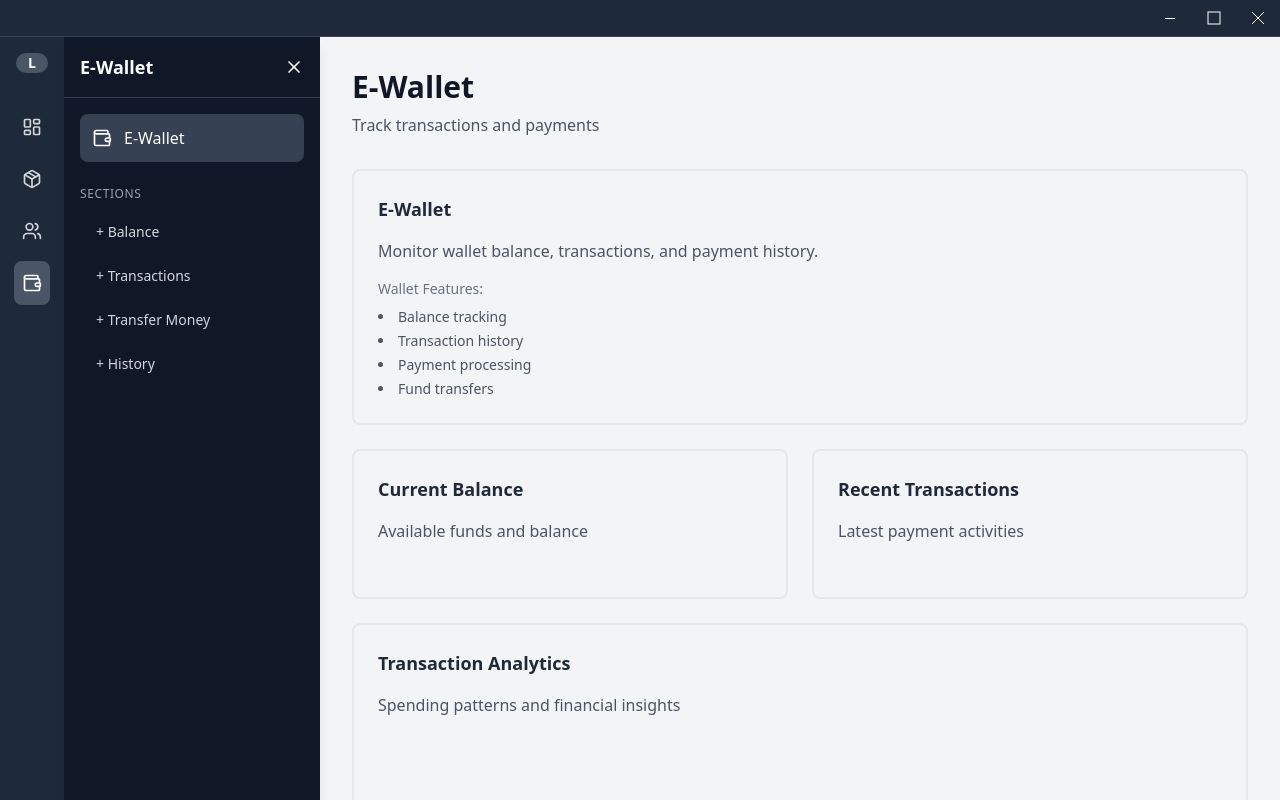
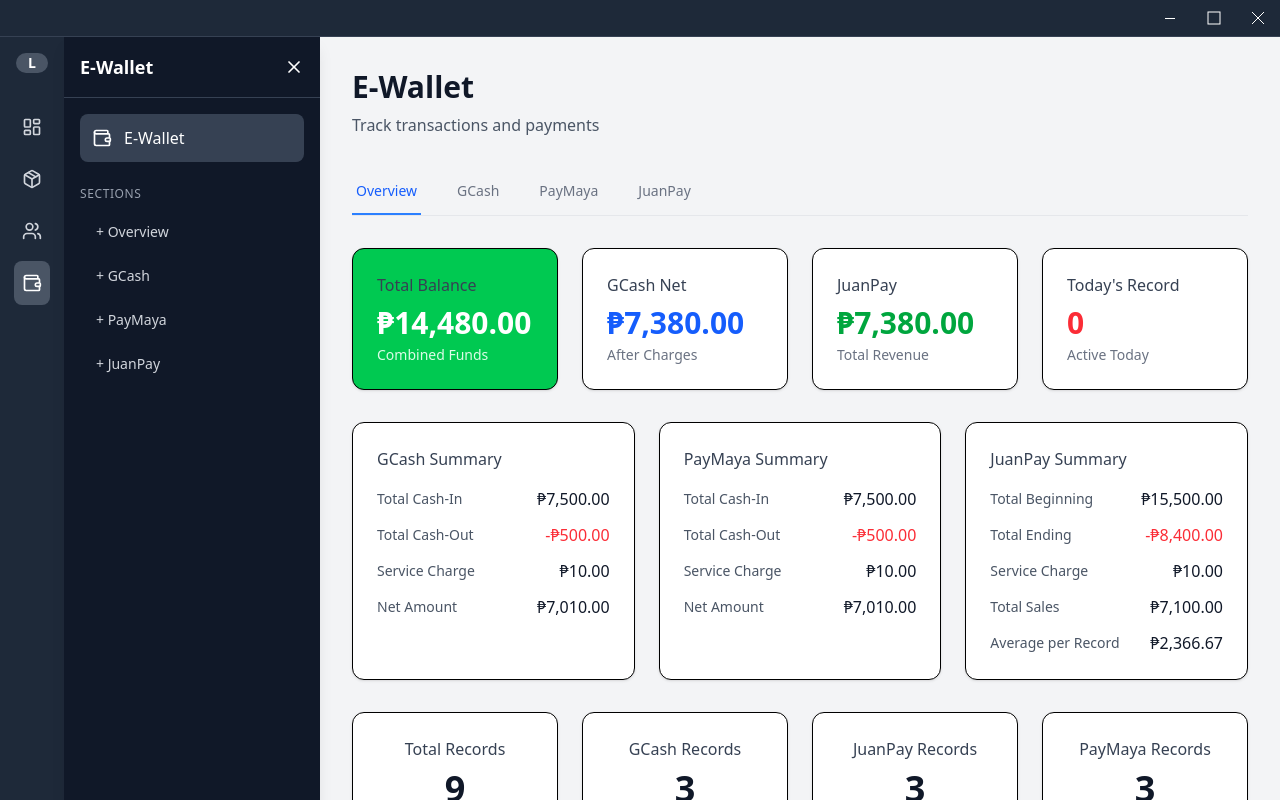
Before and after one commit to 6reenhorn/JIA-Integrated-Management-System, a React (Vite) app: page / in a window 1280 px wide. Both pictures are taken after a click on the button 32 px from the left and 283 px from the top of the page. Built offline with nearby package versions, Linux system fonts and the light colour scheme.

Commit message:
Updated E-Wallet

```diff
--- a/client/src/components/e-wallet/EWallet.tsx
+++ b/client/src/components/e-wallet/EWallet.tsx
@@ -1,36 +1,155 @@
-import React from 'react';
-import DashboardCard from '../layout/LayoutCard';
+import { useState } from 'react';
 
-const EWallet: React.FC = () => (
-  <div className="space-y-6">
-    <DashboardCard title="E-Wallet">
-      <p className="text-gray-600">
-        Monitor wallet balance, transactions, and payment history.
-      </p>
-      <div className="mt-4 space-y-2">
-        <div className="text-sm text-gray-500">Wallet Features:</div>
-        <ul className="text-sm text-gray-600 list-disc list-inside space-y-1">
-          <li>Balance tracking</li>
-          <li>Transaction history</li>
-          <li>Payment processing</li>
-          <li>Fund transfers</li>
-        </ul>
+interface StatCardProps {
+  title: string;
+  amount: string;
+  subtitle: string;
+  bgColor?: string;
+  textColor?: string;
+  subtitleColor?: string;
+}
+
+interface SummaryCardProps {
+  title: string;
+  data: Array<{ label: string; value: string }>;
+}
+
+interface RecordCardProps {
+  title: string;
+  count: string;
+}
+
+const EWallet = () => {
+  const [activeTab, setActiveTab] = useState('Overview');
+
+  const tabs = ['Overview', 'GCash', 'PayMaya', 'JuanPay'];
+
+  const StatCard = ({ title, amount, subtitle, bgColor = 'bg-white', textColor = 'text-blue-600', subtitleColor = 'text-gray-500' }: StatCardProps) => (
+    <div className={`${bgColor} rounded-xl p-6 shadow-sm border`}>
+      <h3 className="text-gray-700 font-medium mb-2">{title}</h3>
+      <div className={`text-3xl font-bold ${textColor} mb-1`}>
+        {amount}
       </div>
-    </DashboardCard>
+      <div className={`text-sm ${subtitleColor}`}>
+        {subtitle}
+      </div>
+    </div>
+  );
 
-    <div className="grid grid-cols-1 md:grid-cols-2 gap-6">
-      <DashboardCard title="Current Balance">
-        <p className="text-gray-600">Available funds and balance</p>
-      </DashboardCard>
-      <DashboardCard title="Recent Transactions">
-        <p className="text-gray-600">Latest payment activities</p>
-      </DashboardCard>
+  const SummaryCard = ({ title, data }: SummaryCardProps) => (
+    <div className="bg-white rounded-xl p-6 shadow-sm border">
+      <h3 className="text-gray-700 font-medium mb-4">{title}</h3>
+      <div className="space-y-3">
+        {data.map((item, index) => (
+          <div key={index} className="flex justify-between items-center">
+            <span className="text-gray-600 text-sm">{item.label}</span>
+            <span className={`font-medium ${item.value.startsWith('-') ? 'text-red-500' : 'text-gray-900'}`}>
+              {item.value}
+            </span>
+          </div>
+        ))}
+      </div>
     </div>
+  );
 
-    <DashboardCard title="Transaction Analytics" className="min-h-[200px]">
-      <p className="text-gray-600">Spending patterns and financial insights</p>
-    </DashboardCard>
-  </div>
-);
+  const RecordCard = ({ title, count }: RecordCardProps) => (
+    <div className="bg-white rounded-xl p-6 shadow-sm border text-center">
+      <h3 className="text-gray-700 font-medium mb-2">{title}</h3>
+      <div className="text-4xl font-bold text-gray-900">
+        {count}
+      </div>
+    </div>
+  );
 
-export default EWallet;
+  const gcashData = [
+    { label: 'Total Cash-In', value: '₱7,500.00' },
+    { label: 'Total Cash-Out', value: '-₱500.00' },
+    { label: 'Service Charge', value: '₱10.00' },
+    { label: 'Net Amount', value: '₱7,010.00' }
+  ];
+
+  const paymayaData = [
+    { label: 'Total Cash-In', value: '₱7,500.00' },
+    { label: 'Total Cash-Out', value: '-₱500.00' },
+    { label: 'Service Charge', value: '₱10.00' },
+    { label: 'Net Amount', value: '₱7,010.00' }
+  ];
+
+  const juanpayData = [
+    { label: 'Total Beginning', value: '₱15,500.00' },
+    { label: 'Total Ending', value: '-₱8,400.00' },
+    { label: 'Service Charge', value: '₱10.00' },
+    { label: 'Total Sales', value: '₱7,100.00' },
+    { label: 'Average per Record', value: '₱2,366.67' }
+  ];
+
+  return (
+    <div className="space-y-6">
+      {/* Navigation Tabs */}
+      <div className="mb-8">
+        <div className="flex space-x-8 border-b border-gray-200">
+          {tabs.map((tab) => (
+            <button
+              key={tab}
+              onClick={() => setActiveTab(tab)}
+              className={`py-3 px-1 border-b-2 font-medium text-sm transition-colors ${
+                activeTab === tab
+                  ? 'border-blue-500 text-blue-600'
+                  : 'border-transparent text-gray-500 hover:text-gray-700 hover:border-gray-300'
+              }`}
+            >
+              {tab}
+            </button>
+          ))}
+        </div>
+      </div>
+
+        {/* Main Stats Cards */}
+        <div className="grid grid-cols-1 md:grid-cols-2 lg:grid-cols-4 gap-6 mb-8">
+          <StatCard
+            title="Total Balance"
+            amount="₱14,480.00"
+            subtitle="Combined Funds"
+            bgColor="bg-green-500"
+            textColor="text-white"
+            subtitleColor="text-green-100"
+          />
+          <StatCard
+            title="GCash Net"
+            amount="₱7,380.00"
+            subtitle="After Charges"
+            textColor="text-blue-600"
+          />
+          <StatCard
+            title="JuanPay"
+            amount="₱7,380.00"
+            subtitle="Total Revenue"
+            textColor="text-green-600"
+          />
+          <StatCard
+            title="Today's Record"
+            amount="0"
+            subtitle="Active Today"
+            textColor="text-red-500"
+          />
+        </div>
+
+        {/* Summary Cards */}
+        <div className="grid grid-cols-1 lg:grid-cols-3 gap-6 mb-8">
+          <SummaryCard title="GCash Summary" data={gcashData} />
+          <SummaryCard title="PayMaya Summary" data={paymayaData} />
+          <SummaryCard title="JuanPay Summary" data={juanpayData} />
+        </div>
+
+        {/* Records Cards */}
+        <div className="grid grid-cols-2 lg:grid-cols-4 gap-6">
+          <RecordCard title="Total Records" count="9" />
+          <RecordCard title="GCash Records" count="3" />
+          <RecordCard title="JuanPay Records" count="3" />
+          <RecordCard title="PayMaya Records" count="3" />
+        </div>
+      </div>
+    );
+  };
+
+  export default EWallet;
--- a/client/src/sidebar/Sidebar.tsx
+++ b/client/src/sidebar/Sidebar.tsx
@@ -40,7 +40,7 @@ const Sidebar: React.FC<SidebarProps> = ({ activeItem, onItemClick, onToggle })
       case 'employees':
         return ['+ Employee List', '+ Departments', '+ Attendance', '+ Payroll'];
       case 'e-wallet':
-        return ['+ Balance', '+ Transactions', '+ Transfer Money', '+ History'];
+        return ['+ Overview', '+ GCash', '+ PayMaya', '+ JuanPay'];
       case 'settings':
         return ['+ General', '+ Security', '+ Notifications', '+ Preferences'];
       case 'about':
```
